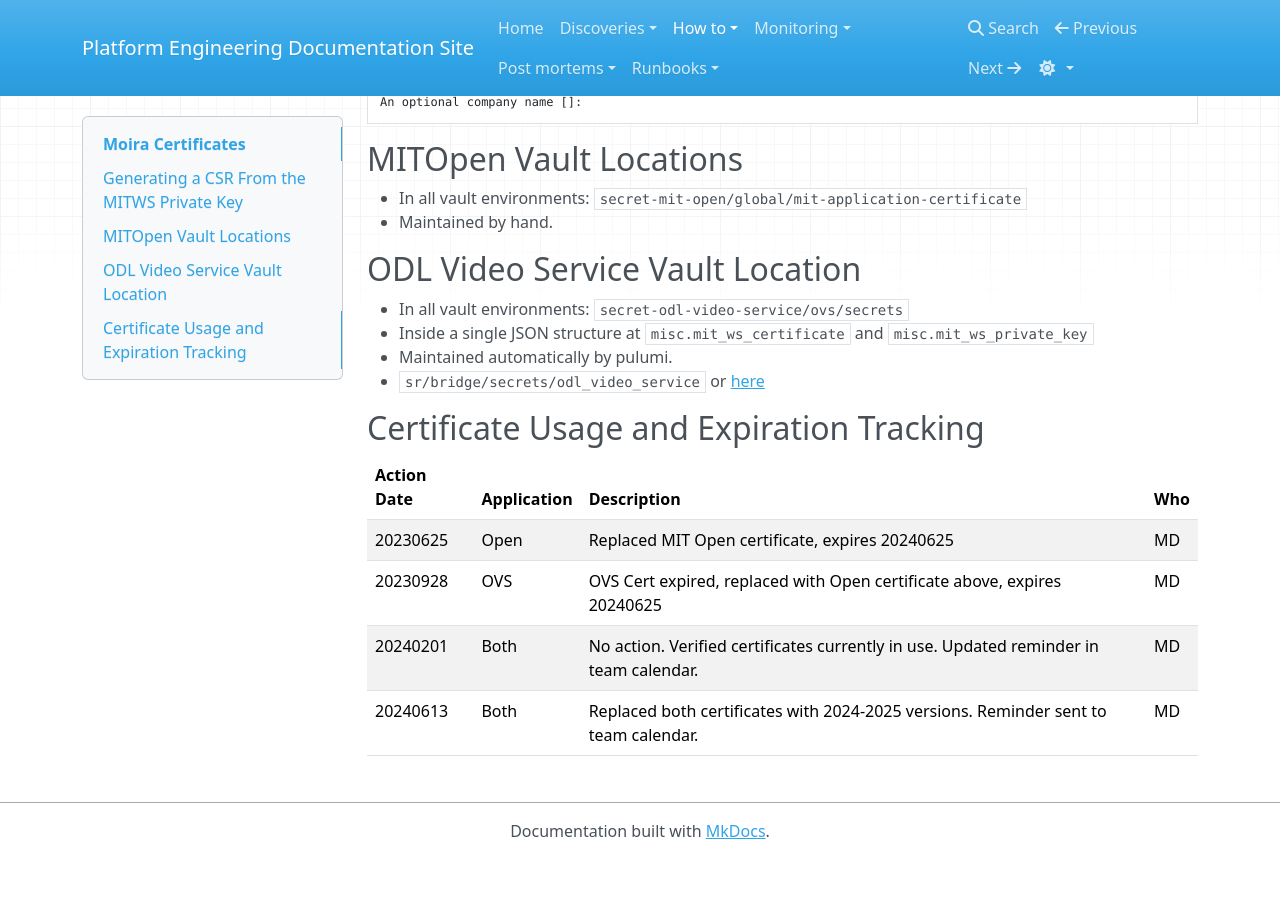
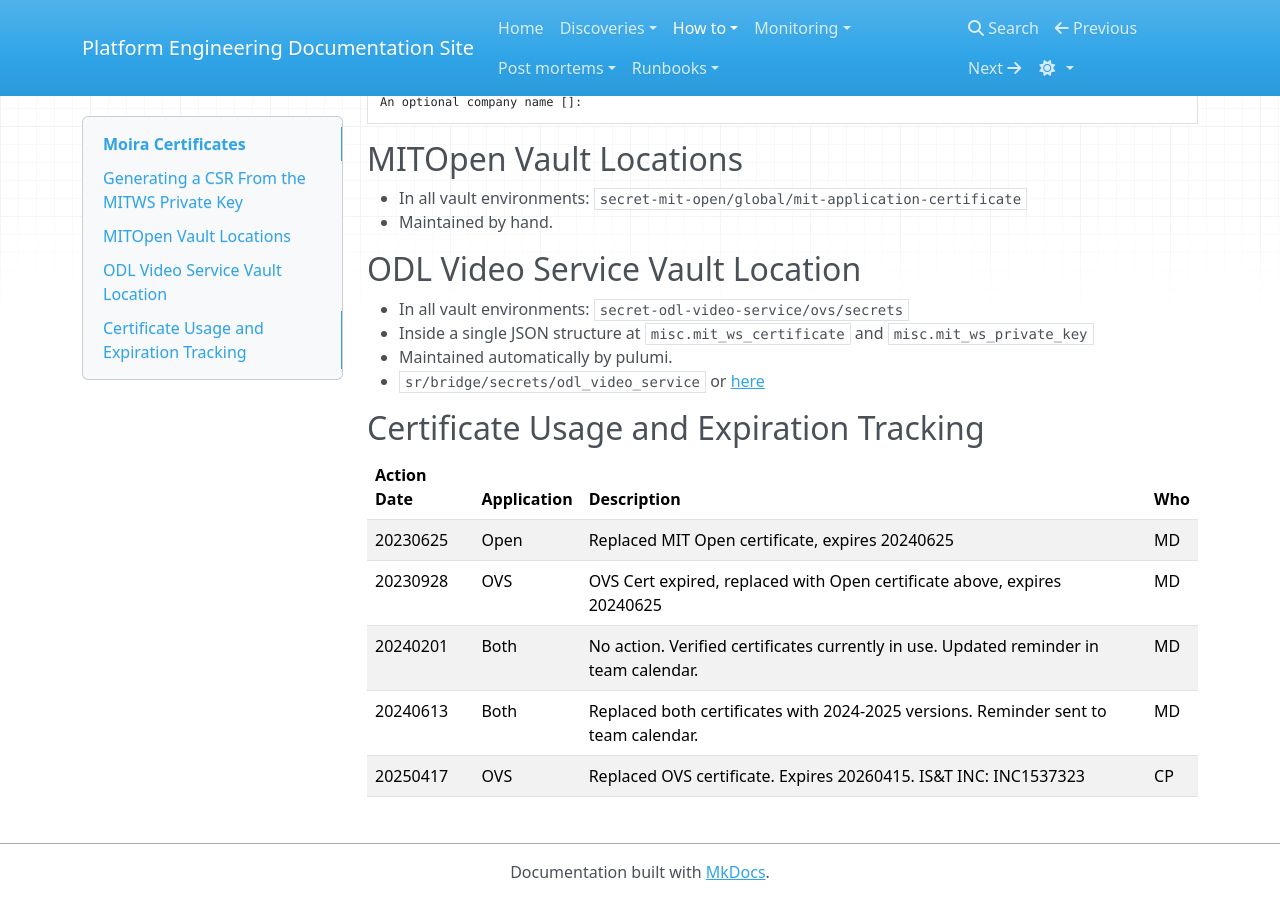
Before and after one commit to mitodl/platform-engineering-site, an MkDocs documentation site: the page built from docs/how_to/moira_certificates.md, in a window 1280 px wide and 900 px high, scrolled down 909 px. Built offline with MkDocs 1.6.1, drawn with Linux system fonts in a browser that asks for light colours; nearby versions of some CDN libraries; before the commit the page ends 1768 px from its top, so only the background shows below that.

Commit message:
fix: Update moira cert replacement table.
Also add MIT Atlas Status to PE handy links.

```diff
--- a/docs/how_to/moira_certificates.md
+++ b/docs/how_to/moira_certificates.md
@@ -55,9 +55,10 @@ An optional company name []:
 
 ## Certificate Usage and Expiration Tracking
 
-| Action Date | Application | Description | Who |
+| Action Date | Application | Description                                                                             | Who |
 |-------------|-------------|-------------|-----|
 | 20230625    | Open        | Replaced MIT Open certificate, expires 20240625 | MD |
 | 20230928    | OVS         | OVS Cert expired, replaced with Open certificate above, expires 20240625 | MD |
 | 20240201    | Both        | No action. Verified certificates currently in use. Updated reminder in team calendar. | MD |
 | 20240613    | Both        | Replaced both certificates with 2024-2025 versions. Reminder sent to team calendar. | MD |
+| 20250417    | OVS         | Replaced OVS certificate. Expires 20260415. IS&T INC: INC1537323                                         | CP |
```
Also changed, not shown: docs/index.md (+1 -0 lines).
